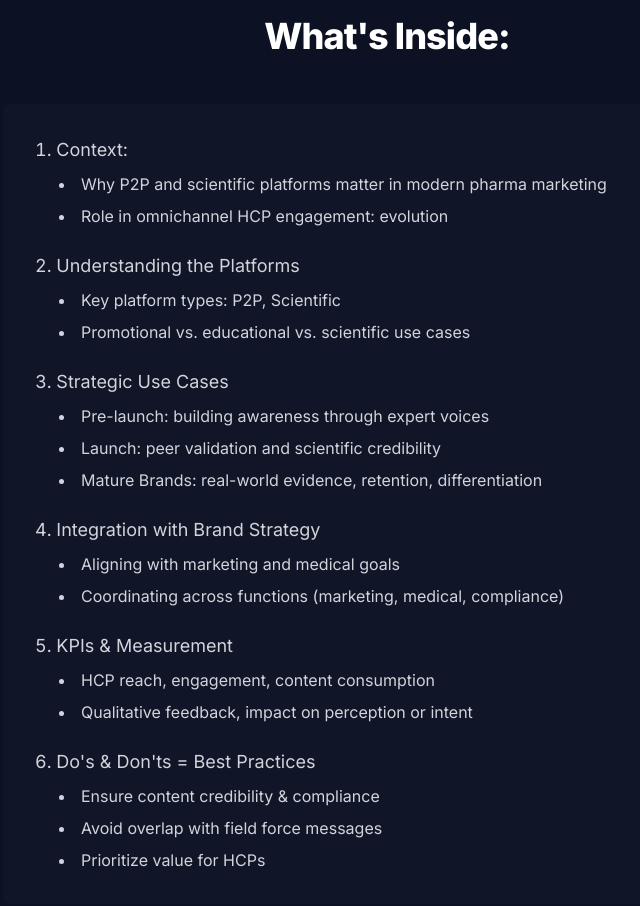
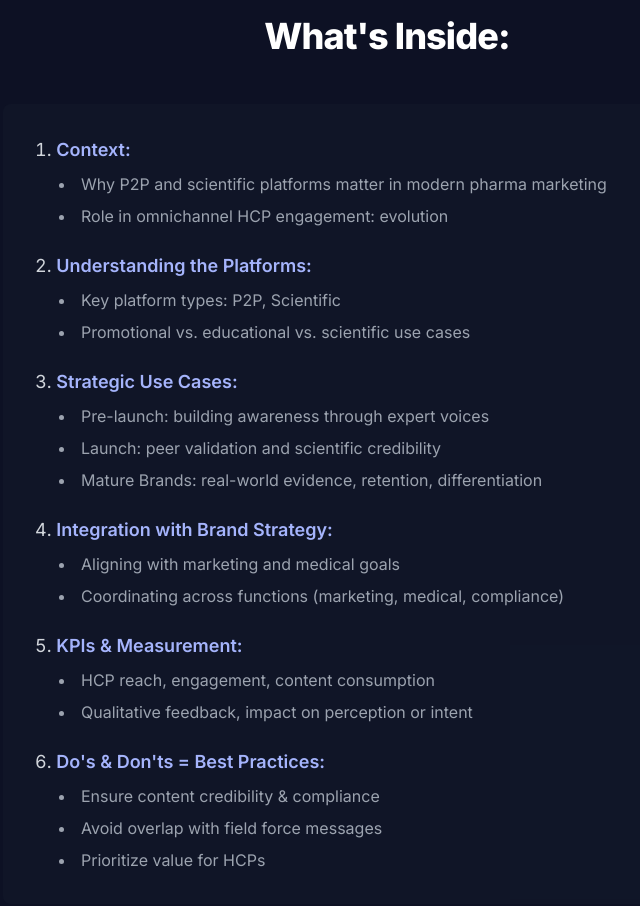
Before and after one commit to Xepa333/P2P, a React (Vite) app: page / in a window 1280 px wide. Shown: the part 880-1786 px from the top of the page, without its empty margins (253-893 px from the left). Built offline with nearby package versions, Linux system fonts and the light colour scheme.

Commit message:
Add files via upload

```diff
--- a/components/ContentSections.tsx
+++ b/components/ContentSections.tsx
@@ -1,4 +1,3 @@
-
 import React from 'react';
 import { AnimatedSection } from './ui/AnimatedSection';
 
@@ -21,53 +20,45 @@ const BulletList = ({ items }: { items: React.ReactNode[] }) => (
     </ul>
 );
 
-export const WhatIsInside = () => (
+const contentLinks = [
+    { text: "Context", href: "#context", subItems: ["Why P2P and scientific platforms matter in modern pharma marketing", "Role in omnichannel HCP engagement: evolution"] },
+    { text: "Understanding the Platforms", href: "#platforms", subItems: ["Key platform types: P2P, Scientific", "Promotional vs. educational vs. scientific use cases"] },
+    { text: "Strategic Use Cases", href: "#lifecycle", subItems: ["Pre-launch: building awareness through expert voices", "Launch: peer validation and scientific credibility", "Mature Brands: real-world evidence, retention, differentiation"] },
+    { text: "Integration with Brand Strategy", href: "#strategy", subItems: ["Aligning with marketing and medical goals", "Coordinating across functions (marketing, medical, compliance)"] },
+    { text: "KPIs & Measurement", href: "#kpis", subItems: ["HCP reach, engagement, content consumption", "Qualitative feedback, impact on perception or intent"] },
+    { text: "Do's & Don'ts = Best Practices", href: "#dos-donts", subItems: ["Ensure content credibility & compliance", "Avoid overlap with field force messages", "Prioritize value for HCPs"] },
+];
+
+export const WhatIsInside = () => {
+    const handleNavClick = (e: React.MouseEvent<HTMLAnchorElement>, href: string) => {
+        e.preventDefault();
+        const targetId = href.substring(1);
+        const targetElement = document.getElementById(targetId);
+        if (targetElement) {
+            targetElement.scrollIntoView({ behavior: 'smooth', block: 'start' });
+        }
+    };
+
+    return (
         <AnimatedSection id="what-is-inside">
             <SectionTitle>What's Inside:</SectionTitle>
             <div className="max-w-3xl mx-auto bg-gray-800/20 p-8 rounded-lg">
                 <ol className="list-decimal list-inside space-y-6 text-lg text-gray-300">
-                <li>Context:
-                    <ul className="list-disc list-inside pl-6 mt-2 space-y-2 text-base">
-                        <li>Why P2P and scientific platforms matter in modern pharma marketing</li>
-                        <li>Role in omnichannel HCP engagement: evolution</li>
+                     {contentLinks.map((link, index) => (
+                        <li key={index}>
+                            <a href={link.href} onClick={(e) => handleNavClick(e, link.href)} className="font-semibold text-indigo-300 hover:text-indigo-200 transition-colors duration-200 cursor-pointer underline decoration-transparent hover:decoration-indigo-200 decoration-1 underline-offset-4">
+                                {link.text}:
+                            </a>
+                            <ul className="list-disc list-inside pl-6 mt-2 space-y-2 text-base text-gray-400">
+                                {link.subItems.map((item, subIndex) => <li key={subIndex}>{item}</li>)}
                             </ul>
                         </li>
-                <li>Understanding the Platforms
-                    <ul className="list-disc list-inside pl-6 mt-2 space-y-2 text-base">
-                        <li>Key platform types: P2P, Scientific</li>
-                        <li>Promotional vs. educational vs. scientific use cases</li>
-                    </ul>
-                </li>
-                <li>Strategic Use Cases
-                    <ul className="list-disc list-inside pl-6 mt-2 space-y-2 text-base">
-                        <li>Pre-launch: building awareness through expert voices</li>
-                        <li>Launch: peer validation and scientific credibility</li>
-                        <li>Mature Brands: real-world evidence, retention, differentiation</li>
-                    </ul>
-                </li>
-                <li>Integration with Brand Strategy
-                    <ul className="list-disc list-inside pl-6 mt-2 space-y-2 text-base">
-                        <li>Aligning with marketing and medical goals</li>
-                        <li>Coordinating across functions (marketing, medical, compliance)</li>
-                    </ul>
-                </li>
-                <li>KPIs & Measurement
-                    <ul className="list-disc list-inside pl-6 mt-2 space-y-2 text-base">
-                        <li>HCP reach, engagement, content consumption</li>
-                        <li>Qualitative feedback, impact on perception or intent</li>
-                    </ul>
-                </li>
-                 <li>Do's & Don'ts = Best Practices
-                    <ul className="list-disc list-inside pl-6 mt-2 space-y-2 text-base">
-                        <li>Ensure content credibility & compliance</li>
-                        <li>Avoid overlap with field force messages</li>
-                        <li>Prioritize value for HCPs</li>
-                    </ul>
-                </li>
+                    ))}
                 </ol>
             </div>
         </AnimatedSection>
     );
+};
 
 export const Context = () => (
     <AnimatedSection id="context" className="bg-[#111827]/50 rounded-xl">
--- a/components/ui/ScrollHint.tsx
+++ b/components/ui/ScrollHint.tsx
@@ -29,7 +29,7 @@ const ScrollHint = () => {
 
   return (
     <div
-      className={`fixed bottom-24 right-8 z-50 flex flex-col items-center gap-2 text-white transition-opacity duration-1000 ${
+      className={`fixed bottom-24 right-8 z-[60] flex flex-col items-center gap-2 text-white transition-opacity duration-1000 ${
         isVisible ? 'opacity-90' : 'opacity-0 pointer-events-none'
       }`}
       aria-hidden={!isVisible}
--- a/index.html
+++ b/index.html
@@ -63,6 +63,7 @@
         Your browser does not support the audio element.
     </audio>
     <div id="root"></div>
-    <script type="module" src="/index.tsx"></script>
+    <script type="module" src="./index.tsx"></script>
+<script type="module" src="/index.tsx"></script>
 </body>
 </html>
```
Lines whose indentation alone changed are shown as unchanged.
